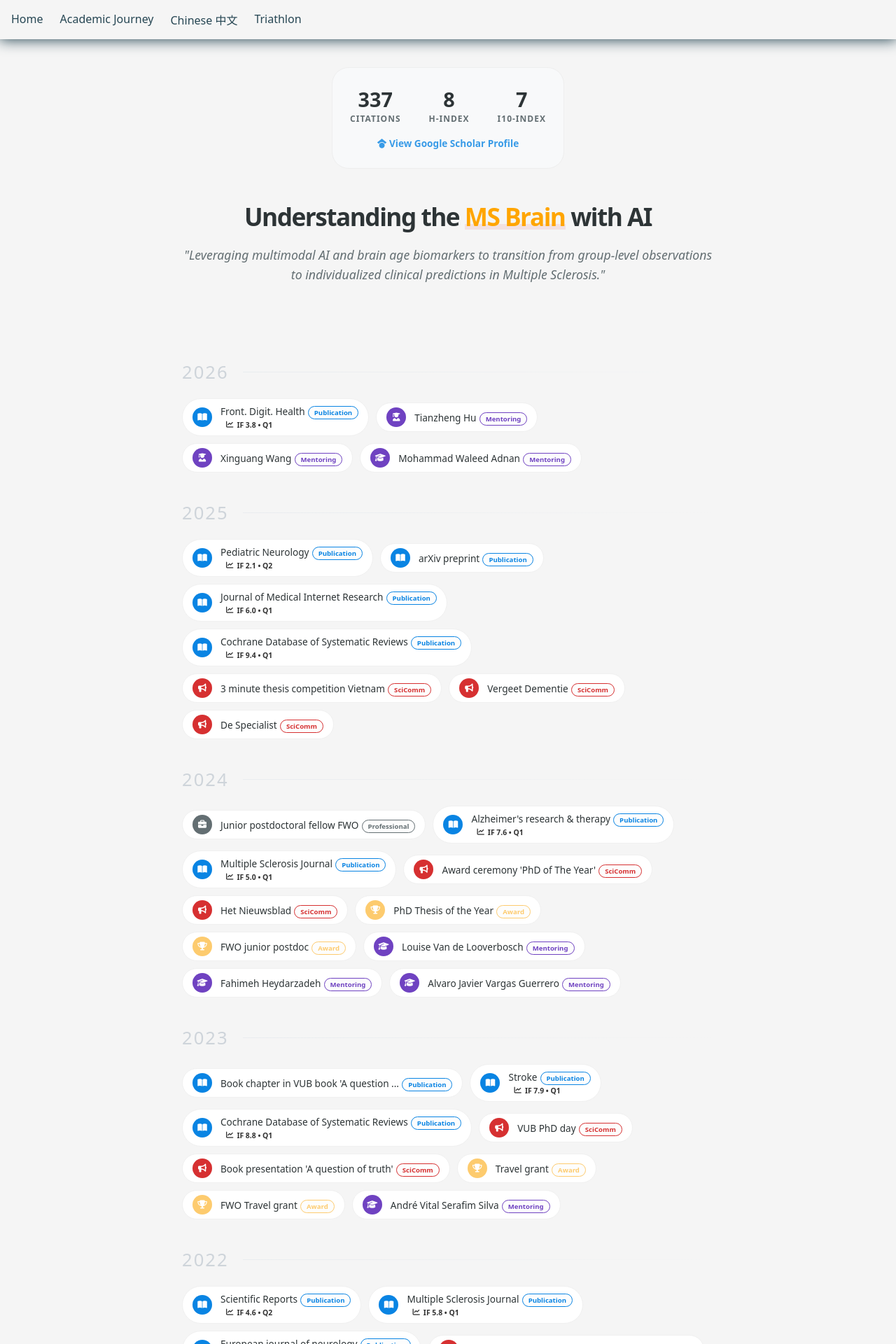
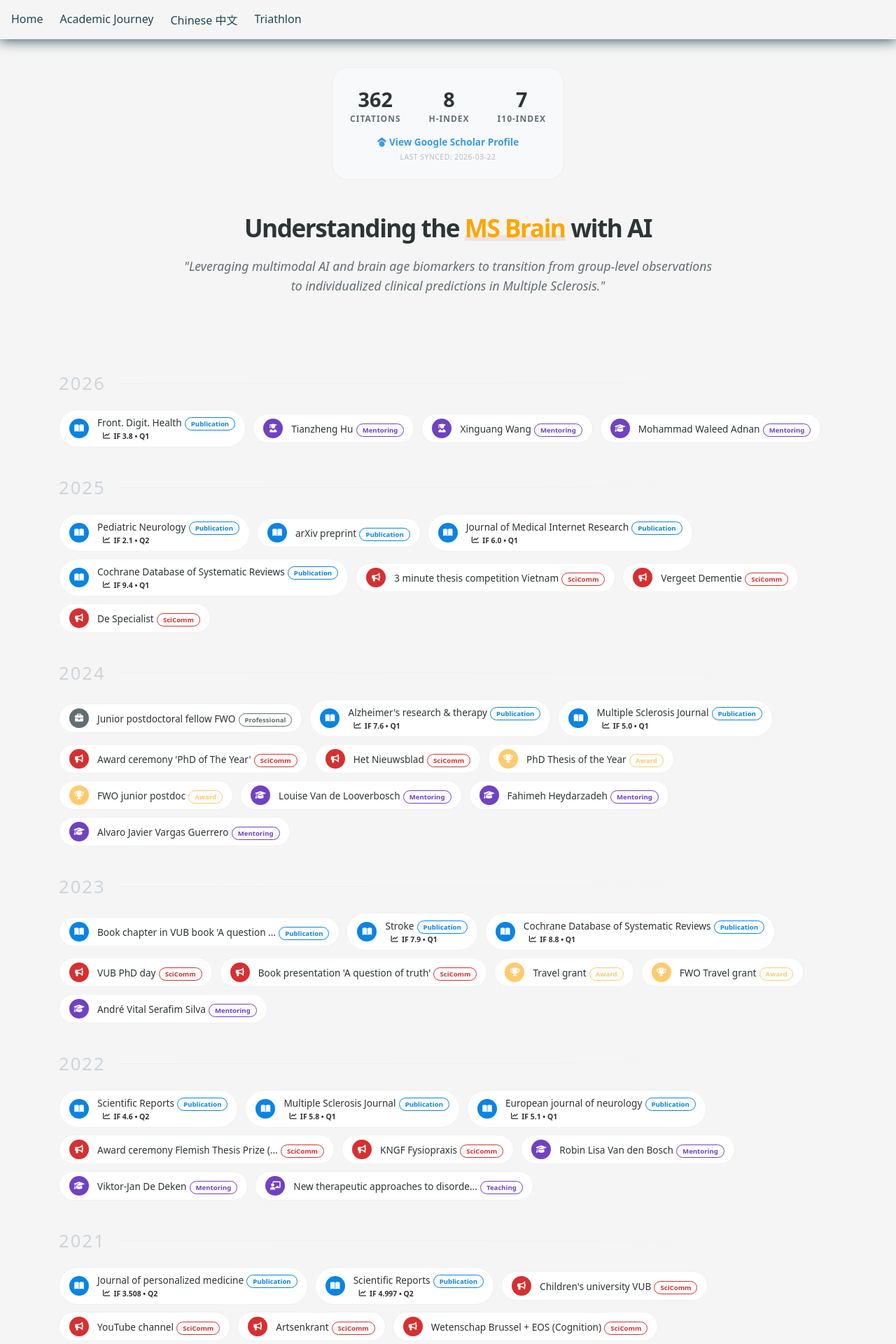
Before and after one commit to Sdniss/Sdniss.github.io, a Jekyll site: the page built from _pages/academic_journey.html, in a window 1280 px wide. Shown: the top 1920 px of the page at 70% size. Built offline with Jekyll 4.4.1, drawn with Linux system fonts in a browser that asks for light colours.

Commit message:
Make Google Scholar profile future-proof

```diff
--- /dev/null
+++ b/_data/scholar.yml
@@ -0,0 +1,5 @@
+citations: 362
+h_index: 8
+i10_index: 7
+last_updated: "2026-03-22"
+profile_url: "https://scholar.google.com/citations?user=H9KHafoAAAAJ"
--- a/_pages/academic_journey.html
+++ b/_pages/academic_journey.html
@@ -8,21 +8,27 @@ permalink: /academic_journey/
   <div class="stats-card">
     <div class="stats-main">
       <div class="stat-item">
-        <span class="stat-value">337</span>
+        <span class="stat-value">{{ site.data.scholar.citations }}</span>
         <span class="stat-label">Citations</span>
       </div>
       <div class="stat-item">
-        <span class="stat-value">8</span>
+        <span class="stat-value">{{ site.data.scholar.h_index }}</span>
         <span class="stat-label">h-index</span>
       </div>
       <div class="stat-item">
-        <span class="stat-value">7</span>
+        <span class="stat-value">{{ site.data.scholar.i10_index }}</span>
         <span class="stat-label">i10-index</span>
       </div>
     </div>
-    <a href="https://scholar.google.com/citations?user=H9KHafoAAAAJ" target="_blank" class="scholar-link">
-      <i class="fa-brands fa-google-scholar"></i> View Google Scholar Profile
-    </a>
+
+    <div class="scholar-footer">
+      <a href="{{ site.data.scholar.profile_url }}" target="_blank" class="scholar-link">
+        <i class="fa-brands fa-google-scholar"></i> View Google Scholar Profile
+      </a>
+      {% if site.data.scholar.last_updated %}
+        <span class="last-updated">Last synced: {{ site.data.scholar.last_updated }}</span>
+      {% endif %}
+    </div>
   </div>
 </section>
 
@@ -145,7 +151,7 @@ permalink: /academic_journey/
 
 <style>
   /* Container & Typography */
-  .academic-container { max-width: 800px; margin: 0 auto; padding: 40px 20px; }
+  .academic-container { max-width: 90%; margin: 0 auto; padding: 40px 20px; }
 
   .year-block { margin-bottom: 40px; }
   .year-header-row { display: flex; align-items: center; gap: 20px; margin-bottom: 20px; }
@@ -222,6 +228,19 @@ permalink: /academic_journey/
   }
 
   .scholar-link:hover { opacity: 1; }
+
+  .scholar-footer {
+    display: flex;
+    flex-direction: column;
+    align-items: center;
+    gap: 5px;
+  }
+  .last-updated {
+    font-size: 0.65rem;
+    color: #b2bec3;
+    text-transform: uppercase;
+    letter-spacing: 0.5px;
+  }
 
   /* Identity Styling */
   .identity-statement {
```
